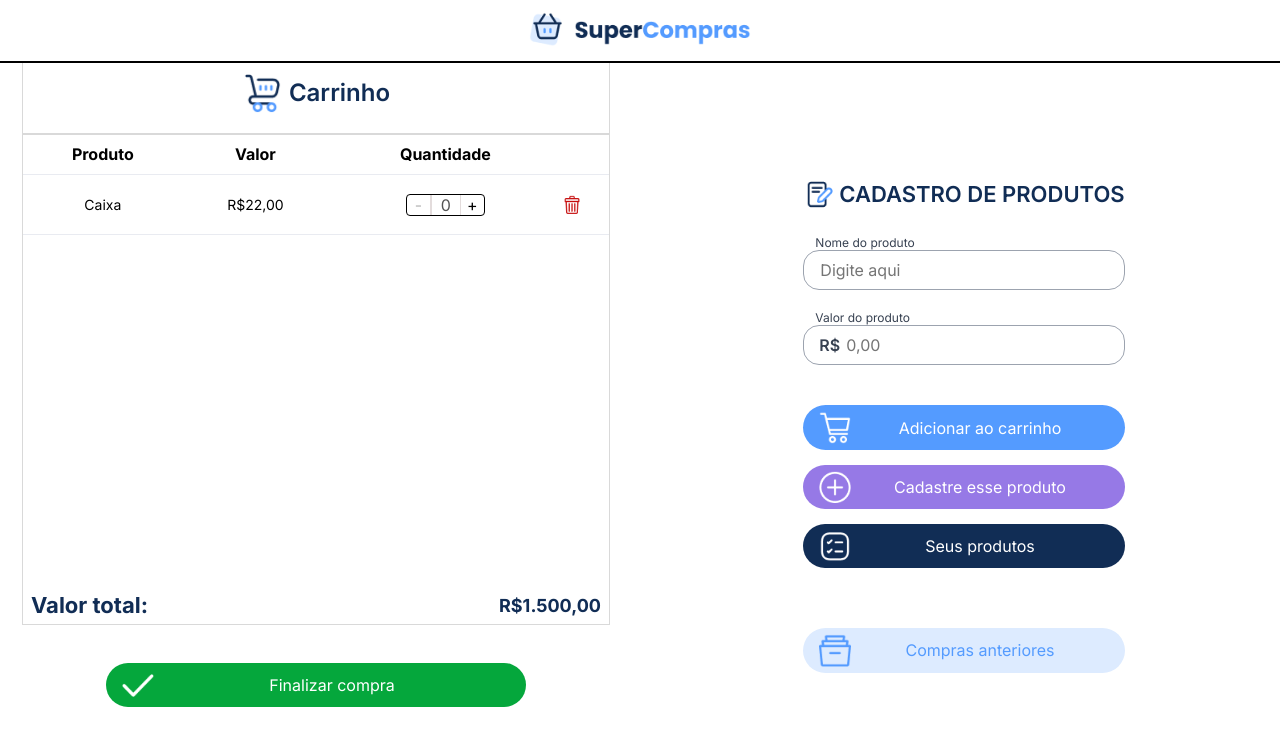
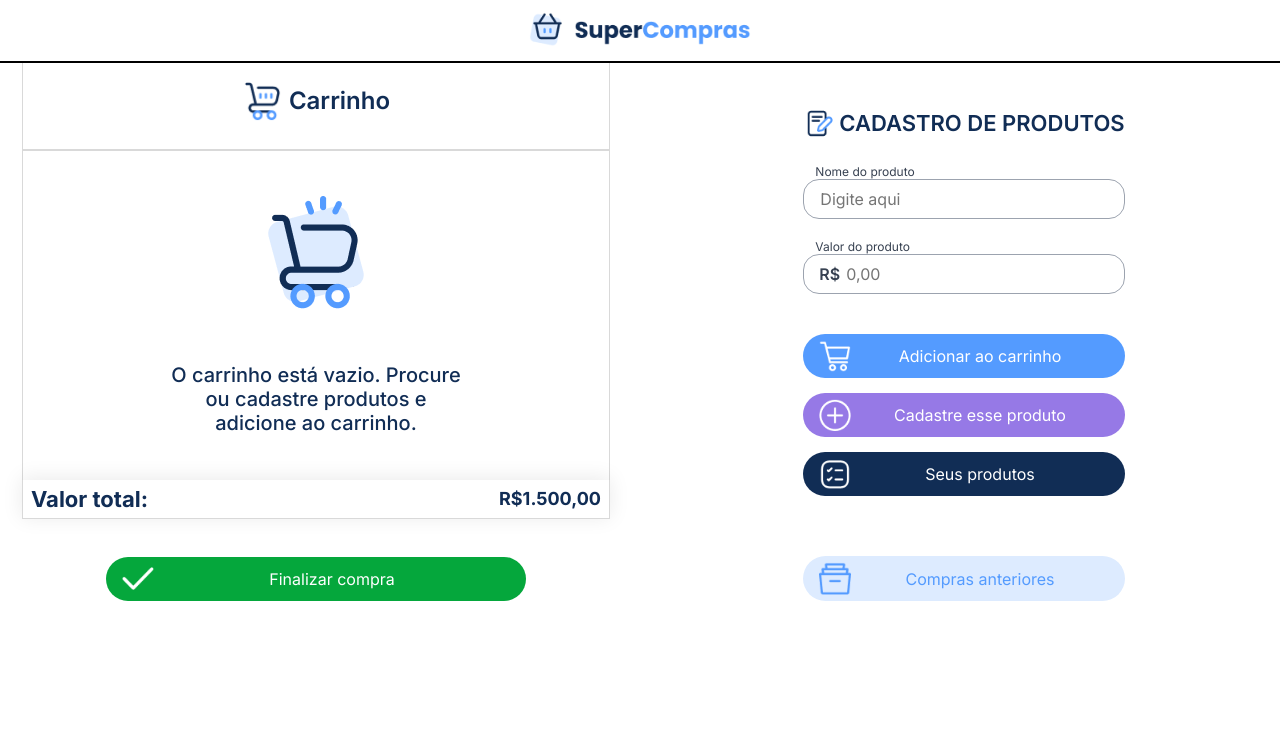
Before and after one commit to joaomichalskiTI/carrinho_de_compras, a React (Create React App) app: page / in a window 1280 px wide. Shown: the top 746 px of the page. Built offline with nearby package versions, Linux system fonts and the light colour scheme.

Commit message:
Ajuste da table e criação de funções nos itens

```diff
--- a/src/App.css
+++ b/src/App.css
@@ -76,6 +76,20 @@ body {
   overflow: hidden;
 }
 
+::-webkit-scrollbar {
+  width: 8px !important;
+  background: transparent;
+}
+
+::-webkit-scrollbar-thumb {
+  border-radius: 3px;
+  background: rgba(63, 67, 80, 0.24);
+}
+
+::-webkit-scrollbar-thumb:hover {
+  background: rgba(63, 67, 80, 0.32);
+}
+
 @media (max-width: 901px) {
   body {
     overflow: auto;
--- a/src/components/form/index.jsx
+++ b/src/components/form/index.jsx
@@ -11,31 +11,31 @@ import book from "../../assets/book.png";
 import Button from "../button";
 import Input from "../input";
 
-import { cart, addToCart } from "../../db";
-
-function Form({ isOpenModalCarts, isOpenModalItens }) {
+function Form({ isOpenModalCarts, isOpenModalItens, handleAddToCart }) {
     const [name, setName] = useState("");
     const [value, setValue] = useState("");
-    const [cartState, setCartState] = useState(cart);
+    const [disabled, setDisabled] = useState(false);
+
+    const addToCart = () => {
+        const newItem = {
+            id: Date.now(),
+            name: name,
+            value: value,
+            quantity: 1,
+        };
+
+        handleAddToCart(newItem);
+        setName("");
+        setValue("");
+    };
 
     useEffect(() => {
-        // Atualiza o estado local sempre que o array `cart` é modificado
-        setCartState([...cart]);
-    }, [cart]);
-
-    const handleAddToCart = () => {
-        const newItem = {
-            id: Date.now().toString(), // Gerar um ID único
-            name: name,
-            value: value,
-            quantity: 1, // Ajustar conforme necessário
-        };
-        addToCart(newItem);
-        setCartState([...cart]); // Atualiza o estado local
-        console.log(cart); // Para verificar se o item foi adicionado corretamente
-        setName(""); // Limpar o campo após adicionar
-        setValue(""); // Limpar o campo após adicionar
-    };
+        if (!name | !value) {
+            setDisabled(true);
+        } else {
+            setDisabled(false);
+        }
+    }, [name, value]);
 
     return (
         <div className="form_container">
@@ -68,7 +68,7 @@ function Form({ isOpenModalCarts, isOpenModalItens }) {
                             src={carts}
                             color="#fff"
                             background="#549BFF"
-                            onClick={handleAddToCart}
+                            onClick={addToCart}
                         />
                         <Button
                             label={"Cadastre esse produto"}
--- a/src/components/layout/index.jsx
+++ b/src/components/layout/index.jsx
@@ -9,18 +9,31 @@ import Form from "../form";
 import ModalCarts from "../modalCarts";
 import ModalItems from "../modalItems";
 
+import { initialCart } from "../../db";
+
 function Layout() {
     const [open, setOpen] = useState(false);
     const [openItems, setOpenItems] = useState(false);
+
+    const [cart, setCart] = useState(initialCart);
+
+    const handleAddToCart = (newItem) => {
+        setCart((prevCart) => [...prevCart, newItem]);
+    };
+
+    const handleDeleteFromCart = (itemId) => {
+        setCart((prevCart) => prevCart.filter((item) => item.id !== itemId));
+    };
 
     return (
         <div className="layout">
             <Header />
             <main>
-                <Table />
+                <Table cart={cart} handleDeleteFromCart={handleDeleteFromCart} />
                 <Form
                     isOpenModalCarts={() => setOpen(true)}
                     isOpenModalItens={() => setOpenItems(true)}
+                    handleAddToCart={handleAddToCart}
                 />
             </main>
             {open && <ModalCarts onClose={() => setOpen(false)} />}
--- a/src/components/layout/styles.css
+++ b/src/components/layout/styles.css
@@ -11,9 +11,8 @@ main {
   gap: 60px;
   position: relative;
   width: 100%;
-  height: 90vh;
+  height: 100%;
   padding: 0 22px;
-  overflow: auto;
 }
 
 main::-webkit-scrollbar {
--- a/src/components/modalCarts/styles.css
+++ b/src/components/modalCarts/styles.css
@@ -6,7 +6,7 @@
   position: absolute;
   width: 100%;
   height: 100%;
-  border-radius: 8px;
+  padding: 0 22px;
   overflow: hidden;
   z-index: 999;
   background-color: #112d5592;
--- a/src/components/modalItems/index.jsx
+++ b/src/components/modalItems/index.jsx
@@ -1,7 +1,6 @@
 
 import "./styles.css"
 
-import check from "../../assets/check.png";
 import trash from "../../assets/trash.png";
 import cart from "../../assets/cart.png";
 import menu2 from "../../assets/menu2.png"
--- a/src/components/table/index.jsx
+++ b/src/components/table/index.jsx
@@ -1,4 +1,4 @@
-import { useState } from "react";
+import { useState, useEffect } from "react";
 
 import "./styles.css";
 
@@ -9,14 +9,10 @@ import cart_without from "../../assets/cart_without.png";
 
 import Button from "../button";
 
-import { cart, columns } from "../../db";
+import { columns } from "../../db";
 
-function Table() {
+function Table({ cart, handleDeleteFromCart }) {
     const [quantity, setQuantity] = useState(0);
-
-    const [item, setItem] = useState(cart);
-
-    console.log("ietem", cart);
 
     const handleLessQuantity = () => {
         setQuantity(quantity - 1);
@@ -24,6 +20,10 @@ function Table() {
 
     const handleMoreQuantity = () => {
         setQuantity(quantity + 1);
+    };
+
+    const deleteToItem = (itemId) => {
+        handleDeleteFromCart(itemId);
     };
 
     return (
@@ -35,7 +35,7 @@ function Table() {
                             <img src={cartBlack} alt="Seu carrinho" />
                             <h2>Carrinho</h2>
                         </div>
-                        {!item ? (
+                        {!cart.length ? (
                             <div className="without_date">
                                 <div className="without_content">
                                     <img src={cart_without} alt="Seu carrinho" />
@@ -57,7 +57,7 @@ function Table() {
                                     </tr>
                                 </thead>
                                 <tbody>
-                                    {item.map((item) => (
+                                    {cart.map((item) => (
                                         <tr key={item.id}>
                                             <td>
                                                 <p>{item.name}</p>
@@ -90,7 +90,10 @@ function Table() {
                                             </td>
                                             <td>
                                                 <div className="actions_table">
-                                                    <button background="#E52626">
+                                                    <button
+                                                        background="#E52626"
+                                                        onClick={() => deleteToItem(item.id)}
+                                                    >
                                                         <img src={trash} alt="delete" />
                                                     </button>
                                                 </div>
--- a/src/components/table/styles.css
+++ b/src/components/table/styles.css
@@ -1,9 +1,9 @@
 .table_container {
   display: flex;
-  align-items: center;
   justify-content: center;
   width: 100%;
   height: 100%;
+  min-height: 538px;
 }
 
 .table {
@@ -12,7 +12,7 @@
   align-items: center;
   gap: 38px;
   width: 100%;
-  height: 100%;
+  height: auto;
 }
 
 .table_content {
@@ -20,7 +20,6 @@
   flex-direction: column;
   width: 100%;
   height: 100%;
-  max-height: 562.88px;
 }
 
 .inner {
@@ -31,6 +30,22 @@
   height: 100%;
   border-left: solid 1px #d9d9d9;
   border-right: solid 1px #d9d9d9;
+  overflow: auto;
+  scroll-behavior: smooth;
+}
+
+.inner::-webkit-scrollbar {
+  width: 8px !important;
+  background: transparent;
+}
+
+.inner::-webkit-scrollbar-thumb {
+  border-radius: 3px;
+  background: rgba(63, 67, 80, 0.24);
+}
+
+.inner::-webkit-scrollbar-thumb:hover {
+  background: rgba(63, 67, 80, 0.32);
 }
 
 @media (max-width: 901px) {
@@ -45,8 +60,10 @@
   justify-content: center;
   gap: 7px;
   width: 100%;
+  height: 100%;
   padding: 10px 0 20px;
   border-bottom: solid 2px #d9d9d9;
+  max-height: 88px;
 
   h2 {
     color: #112d55;
@@ -107,6 +124,7 @@ tbody tr td p {
   padding: 6px 8px;
   border: solid 1px #d9d9d9;
   border-top: none;
+  box-shadow: 0 -2px 20px 1px #00000014;
 }
 
 .btn_quantity_container {
@@ -160,9 +178,9 @@ tbody tr td p {
 .without_date {
   display: flex;
   align-items: center;
-  justify-self: center;
+  justify-content: center;
+  width: 100%;
   height: 100%;
-  width: 100%;
 }
 
 .without_content {
@@ -171,8 +189,8 @@ tbody tr td p {
   align-items: center;
   justify-content: center;
   gap: 54px;
+  width: 100%;
   height: 100%;
-  width: 100%;
 }
 
 .without_content p {
--- a/src/db/index.js
+++ b/src/db/index.js
@@ -1,4 +1,4 @@
-import img from "../assets/cartBlack.png"
+import img from "../assets/cartBlack.png";
 
 const columns = [
     { title: "Produto", dataIndex: "produto", key: "produto" },
@@ -7,18 +7,7 @@ const columns = [
     { title: "", dataIndex: "actions", key: "actions" },
 ];
 
-let cart = [
-    {
-        id: "1",
-        name: "Caixa",
-        value: "22,00",
-        quantity: "10",
-    },
-];
-
-export const addToCart = (item) => {
-    cart.push(item);
-};
+let initialCart = [];
 
 let carts = [
     {
@@ -26,13 +15,11 @@ let carts = [
         name: "Caixa",
         src: img,
     },
-
 ];
 
 const itemsModalShop = [
-
     { title: "Produto", dataIndex: "produto", key: "produto" },
     { title: "Valor ", dataIndex: "Valor", key: "Valor" },
-]
+];
 
-export { cart, columns, carts, itemsModalShop };
+export { initialCart, columns, carts, itemsModalShop };
```
